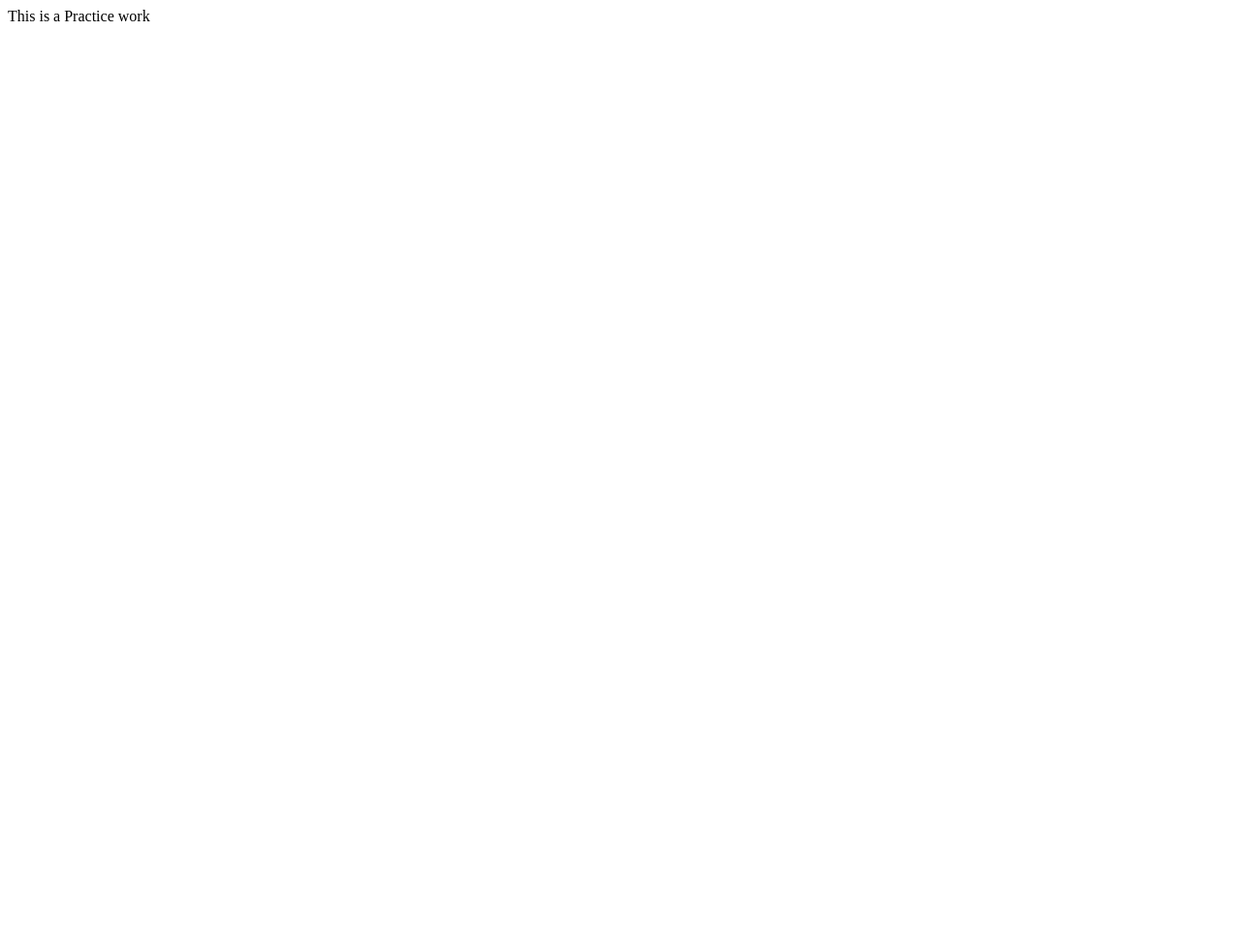
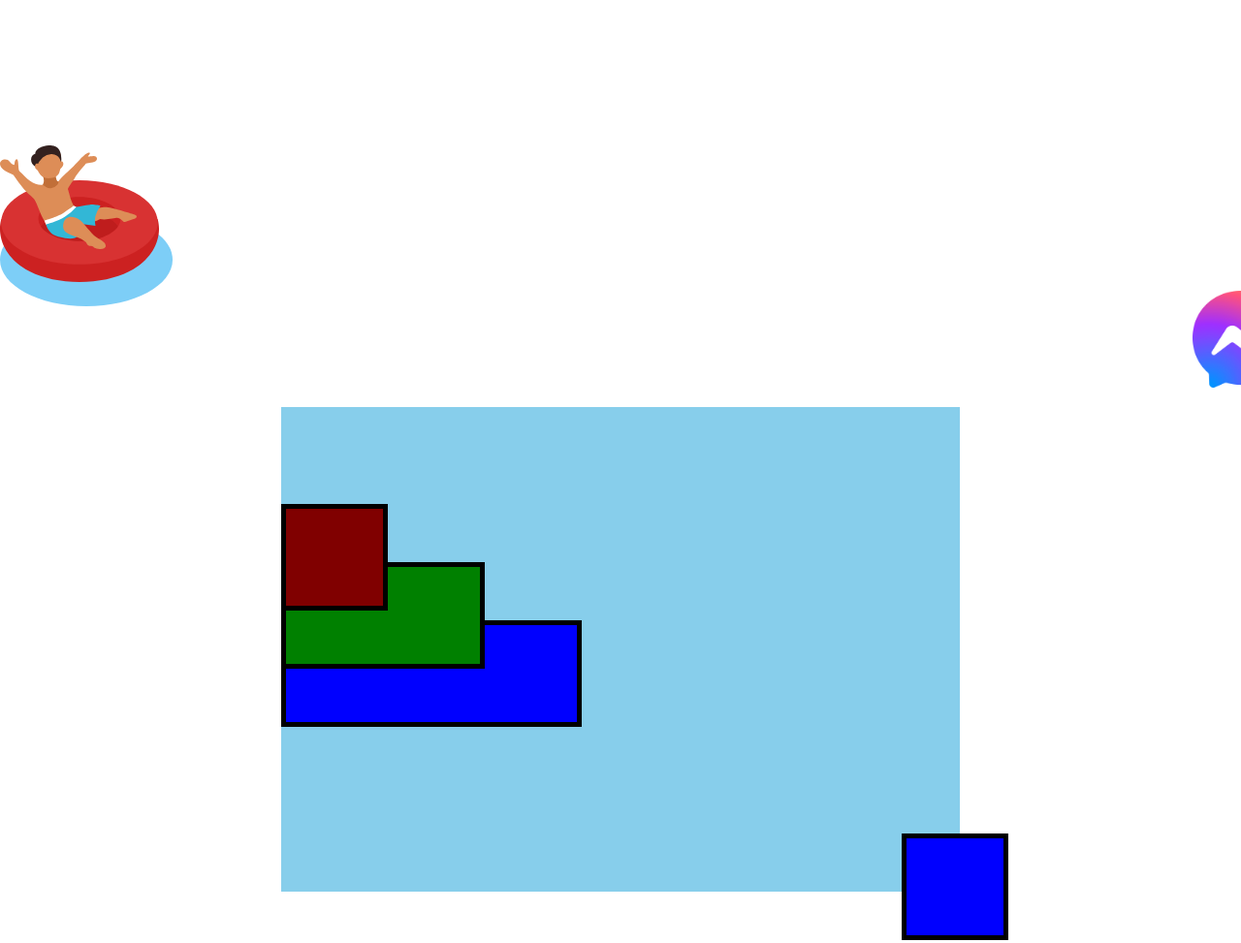
Before and after one commit to nahidparvez1/ProgrammingHeroBoySwimming, a plain HTML site: page index.html in a window 1280 px wide. Shown: the top 973 px of the page at 97% size. Before the commit the page ends 800 px from the top, so only its background shows below. Drawn offline with Linux system fonts and the light colour scheme.

Commit message:
messenger added

```diff
--- a/index.html
+++ b/index.html
@@ -10,7 +10,30 @@
 </head>
 <body>
 
-    This is a Practice work
+
+    <div class="swimming">
+        <div class="boy"><img src="img/boy.svg" alt=""></div>
+        <div class="ring"><img src="img/ring.svg" alt=""></div>
+        <div class="water"><img src="img/water.svg" alt=""></div>
+    </div>
+
+
+     <div class="big">
+        <div class="small"></div>
+        <div class="medium"></div>
+        <div class="large"></div>
+        <div class="xlarge"></div>
+    </div>
+
+    <div class="messenger">
+        <img src="img/messenger_logo.png" alt="">
+    </div>
+
+    <div class="swimming">
+        <div class="boy"><img src="img/boy.svg" alt=""></div>
+        <div class="ring"><img src="img/ring.svg" alt=""></div>
+        <div class="water"><img src="img/water.svg" alt=""></div>
+    </div>
 
 </body>
 </html>
--- a/style.css
+++ b/style.css
@@ -0,0 +1,110 @@
+* {
+    margin: 0;
+}
+
+/* Swimming Parts Starts */
+
+.swimming {
+    position: relative;
+}
+
+.boy{
+    position: relative;
+    top: 150px;
+    z-index: 20;
+
+
+}
+
+.ring {
+    position: relative;
+    top: 75px;
+    z-index: 10;
+
+}
+
+.water {
+    position: relative;
+    z-index: 1;
+
+}
+
+/* Swimming Parts Ends */
+
+
+/* Stack Parts Starts */
+.big {
+    width: 700px;
+    height: 500px;
+    background-color: skyblue;
+    position: relative;
+    margin: 100px auto;
+}
+
+.small {
+    width: 100px;
+    height: 100px;
+    background-color: maroon;
+    border: 5px solid;
+    position: relative;
+    top: 100px;
+    z-index: 3;
+
+}
+
+.medium {
+    width: 200px;
+    height: 100px;
+    background-color: green;
+    border: 5px solid;
+    position: relative;
+    top: 50px;
+    z-index: 2;
+
+}
+
+.large {
+    width: 300px;
+    height: 100px;
+    background-color: blue;
+    border: 5px solid;
+    position: relative;
+
+}
+
+.xlarge {
+    width: 100px;
+    height: 100px;
+    background-color: blue;
+    border: 5px solid;
+    position: absolute;
+    bottom: -50px;
+    right: -50px;
+}
+
+/* Stack Parts Ends */
+
+/* Messenger Part Starts */
+
+.messenger {
+    width: 100px;
+    height: 100px;
+    border-radius: 50%;
+    position: fixed;
+    right: -50px;
+    bottom: 50%;
+    z-index: 20;
+
+}
+
+.messenger img {
+    width: 100%;
+}
+
+.messenger:hover {
+    right: 0px;
+    transition: 0.4s ease-in-out;
+
+}
+
+/* Messenger Parts Ends */
```
Also changed, not shown: img/messenger_logo.png (added).
